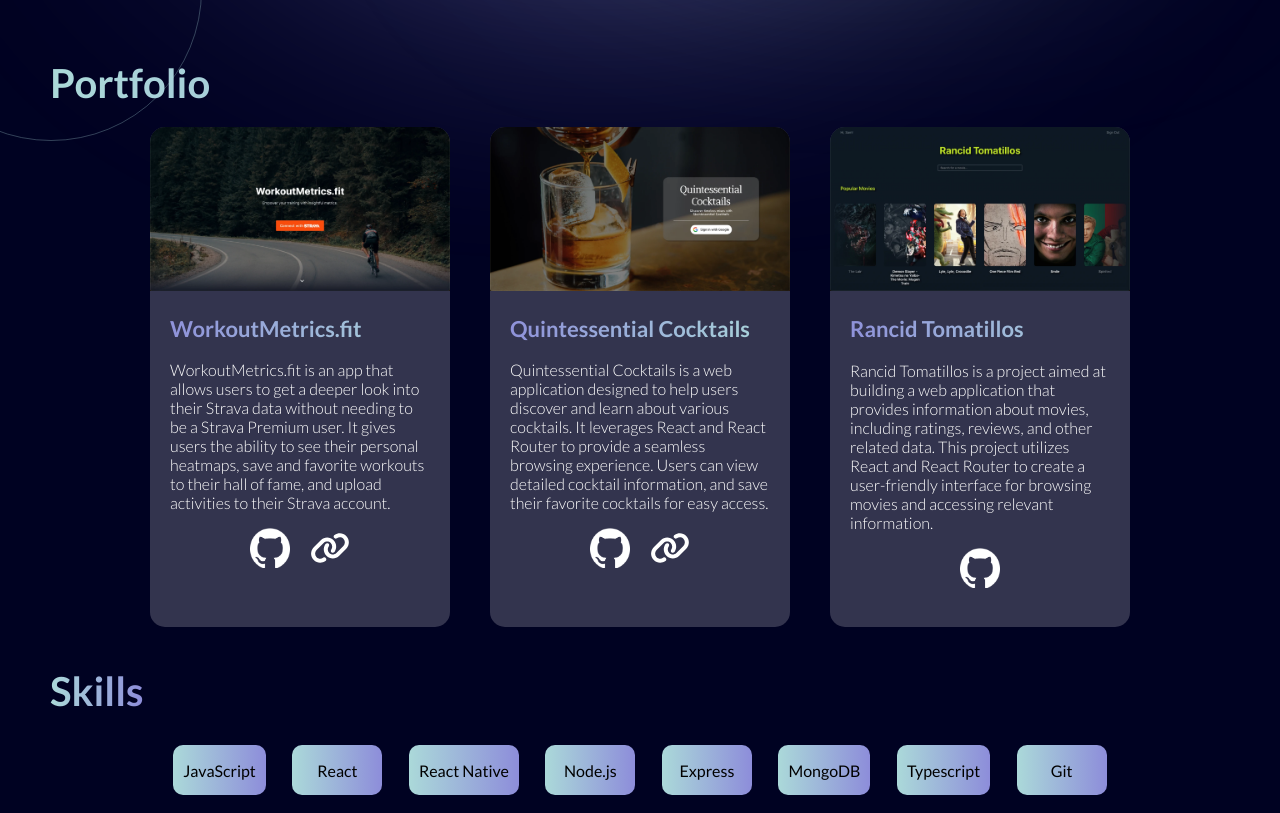
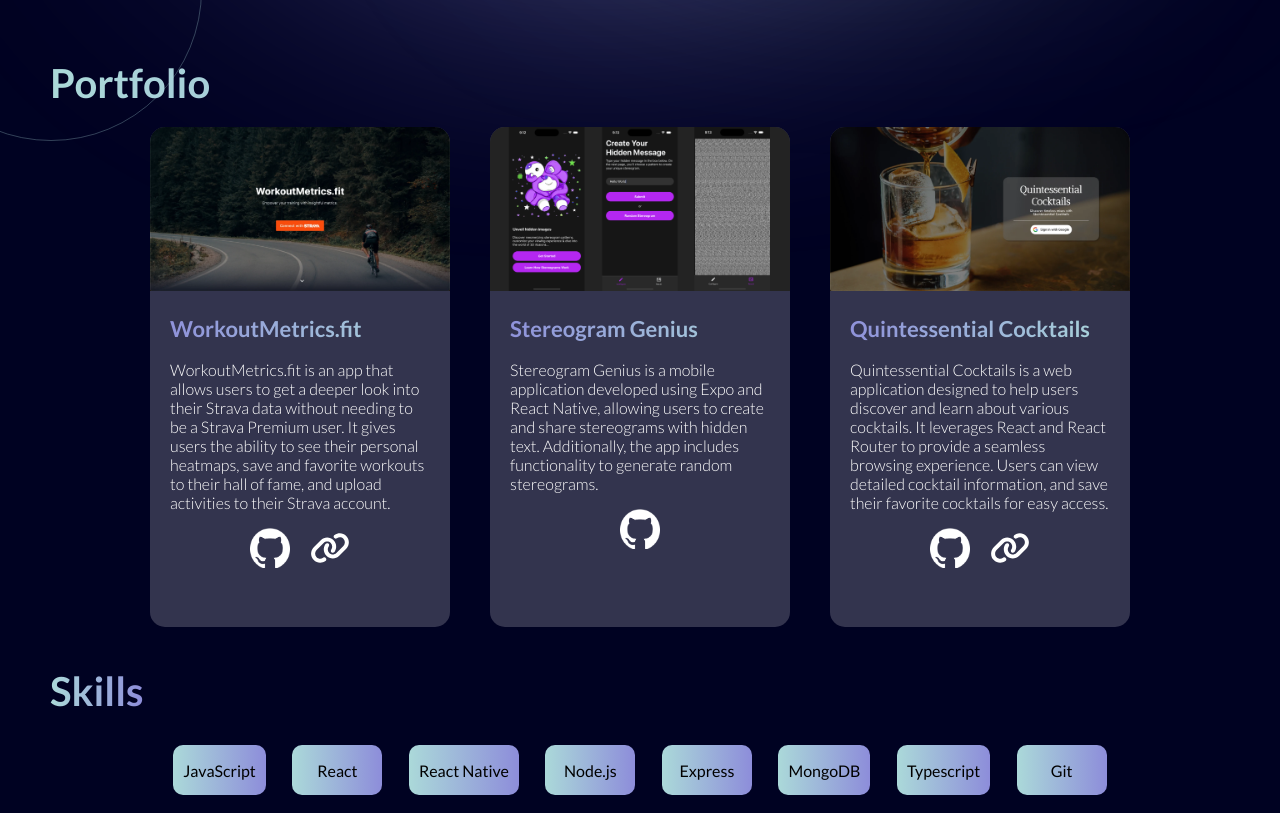
Before and after one commit to camjohnson-code/portfolio-website, a React (Create React App) app: page / in a window 1280 px wide. Shown: the part 761-1574 px from the top of the page. Built offline with nearby package versions, Linux system fonts and the light colour scheme.

Commit message:
Update projects

```diff
--- a/src/Components/Projects/Projects.js
+++ b/src/Components/Projects/Projects.js
@@ -3,7 +3,7 @@ import './Projects.css';
 import Project from '../Project/Project';
 import WorkoutMetricsImage from '../../Images/WorkoutMetrics.fit.webp';
 import QuintessentialCocktailsImage from '../../Images/Quintessential Cocktails.webp';
-import RancidTomatillosImage from '../../Images/Rancid Tomatillos.webp';
+import StereogramGenius from '../../Images/Stereogram Genius.webp';
 import { motion } from 'framer-motion';
 
 const fadeInAnimationVariants = {
@@ -33,20 +33,20 @@ const Projects = ({ prefersReducedMotion }) => {
       deployLink: 'https://workout-metrics.vercel.app/',
     },
     project2: {
+      title: 'Stereogram Genius',
+      description:
+        'Stereogram Genius is a mobile application developed using Expo and React Native, allowing users to create and share stereograms with hidden text. Additionally, the app includes functionality to generate random stereograms.',
+      image: StereogramGenius,
+      projectLink: 'https://github.com/camjohnson-code/cocktail-finder',
+      deployLink: null,
+    },
+    project3: {
       title: 'Quintessential Cocktails',
       description:
         'Quintessential Cocktails is a web application designed to help users discover and learn about various cocktails. It leverages React and React Router to provide a seamless browsing experience. Users can view detailed cocktail information, and save their favorite cocktails for easy access.',
       image: QuintessentialCocktailsImage,
       projectLink: 'https://github.com/camjohnson-code/cocktail-finder',
       deployLink: 'https://camjohnson-code.github.io/cocktail-finder/',
-    },
-    project3: {
-      title: 'Rancid Tomatillos',
-      description:
-        'Rancid Tomatillos is a project aimed at building a web application that provides information about movies, including ratings, reviews, and other related data. This project utilizes React and React Router to create a user-friendly interface for browsing movies and accessing relevant information.',
-      image: RancidTomatillosImage,
-      projectLink: 'https://github.com/camjohnson-code/rancid-tomatillos',
-      deployLink: null,
     },
   };
 
```
